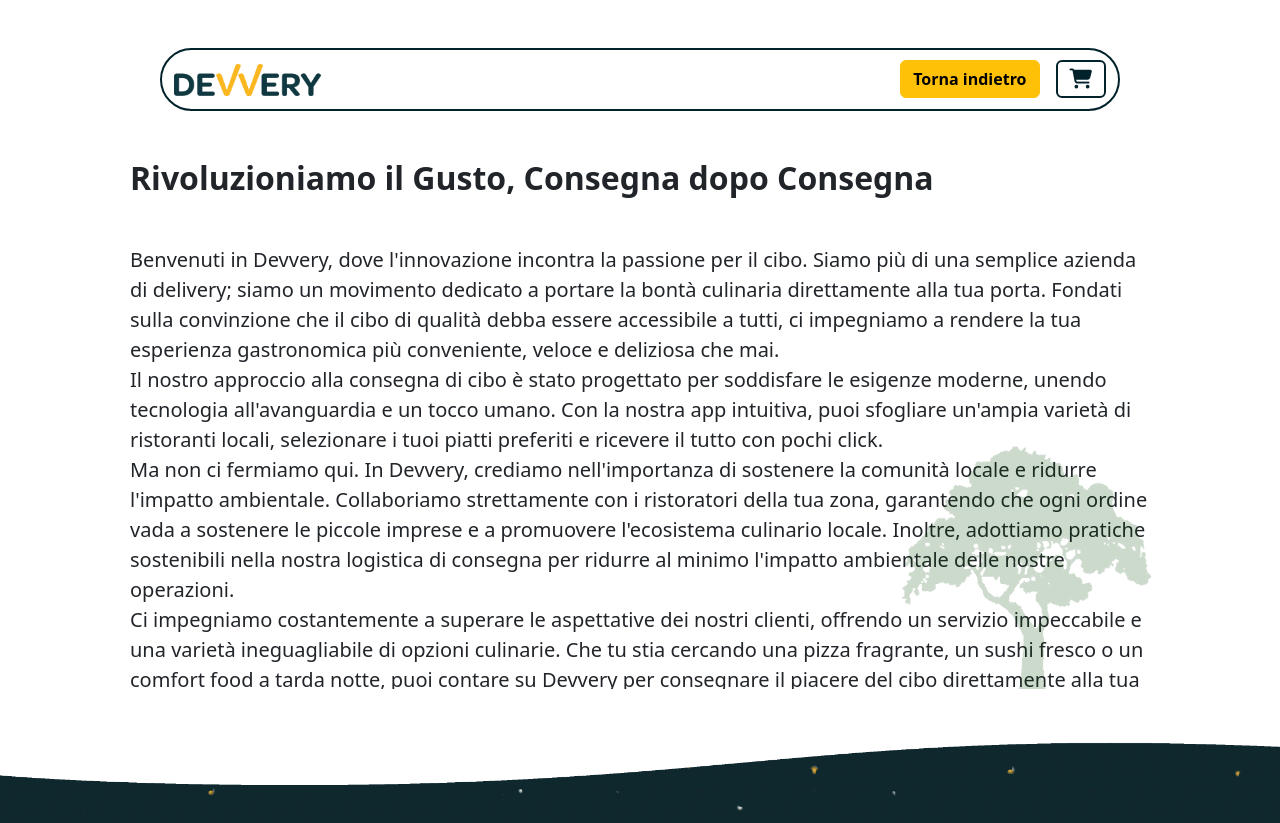
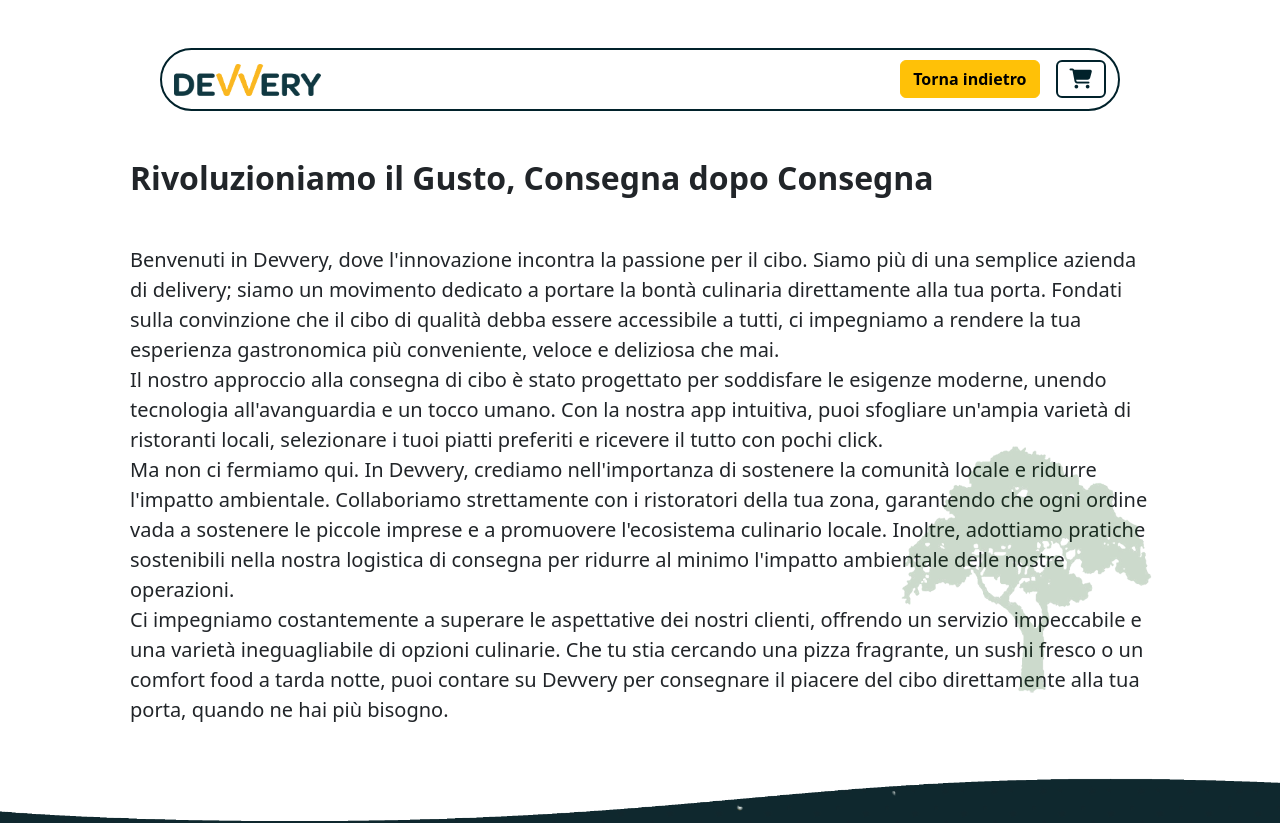
Before and after one commit to SalvoBevilacqua/devvery-frontoffice, a Vue app: page /about-us in a window 1280 px wide. Shown: the top 823 px of the page. Built offline with nearby package versions, Linux system fonts and the light colour scheme.

Commit message:
fixed height of the wave

```diff
--- a/src/components/AppResults.vue
+++ b/src/components/AppResults.vue
@@ -80,7 +80,7 @@
     position: absolute;
     display: block;
     z-index: 1;
-    top: -60px;
+    top: -4rem;
     left: 0;
     background-size: cover;
     background-repeat: no-repeat;
--- a/src/pages/AboutUs.vue
+++ b/src/pages/AboutUs.vue
@@ -90,7 +90,7 @@
             position: absolute;
             display: block;
             z-index: 9;
-            bottom: -60px;
+            bottom: -6rem;
             left: 0;
             background-size: cover;
             background-repeat: no-repeat;
--- a/src/pages/AppShipment.vue
+++ b/src/pages/AppShipment.vue
@@ -181,9 +181,9 @@
 </script>
 
 <template>
-  <div class="overflow-y-auto">
+  <div class="overflow-y-auto wrapper">
     <AppHeader />
-    <div class="wrapper position-relative">
+    <div class="position-relative">
       <div class="ms-container container my-5">
         <h3 class="mb-4">Dettagli di consegna</h3>
         <div class="row mb-5 ms_wave">
@@ -263,10 +263,10 @@
           </div>
           <div v-else class="col-lg-8 col-md-12">
             <div v-if="!loading" class="card fs-5">
-              <div class="card-header">
+              <div class="card-header fw-bold">
                 Dettagli Cliente
               </div>
-              <div class="card-body d-flex justify-content-around flex-column flex-md-row">
+              <div class="card-body d-flex flex-column flex-md-row gap-4">
                 <div>
                   <p><span class="fw-bold">Nome:</span> {{ first_name }}</p>
                   <p><span class="fw-bold">Cognome:</span> {{ last_name }}</p>
@@ -299,26 +299,27 @@
 <style lang="scss" scoped>
 @use "../styles/variables/variables.scss" as *;
 
+.wrapper {
+  min-height: 100vh;
+
   .ms_wave {
     &::after {
       width: 100%;
       background-image: url(../assets/images/main/onda_white.png);
       content: '';
-    height: 80px;
+      height: 6rem;
       position: absolute;
       display: block;
       transform: rotate(180deg);
       z-index: 9;
-    bottom: -74px;
+      bottom: -6rem;
       left: 0%;
       background-size: cover;
       background-repeat: no-repeat;
     }
   }
+}
 
-.wrapper {
-  min-height: 70vh;
-}
 
 .ex-10-icon {
   color: rgb(71, 71, 71);
--- a/src/pages/NotFoundPage.vue
+++ b/src/pages/NotFoundPage.vue
@@ -44,7 +44,7 @@
         position: absolute;
         display: block;
         z-index: 9;
-        bottom: -70px;
+        bottom: -6rem;
         left: 0;
         background-size: cover;
         background-repeat: no-repeat;
--- a/src/pages/PrivacyPage.vue
+++ b/src/pages/PrivacyPage.vue
@@ -238,7 +238,7 @@
     display: block;
     transform: rotate(180deg);
     z-index: 9;
-    bottom: -100px;
+    bottom: -6rem;
     left: 0%;
     background-size: cover;
     background-repeat: no-repeat;
--- a/src/pages/TermAndConditionPage.vue
+++ b/src/pages/TermAndConditionPage.vue
@@ -113,7 +113,7 @@
         display: block;
         transform: rotate(180deg);
         z-index: 9;
-        bottom: -120px;
+        bottom: -6rem;
         left: 0%;
         background-size: cover;
         background-repeat: no-repeat;
```
Lines whose indentation alone changed are shown as unchanged.
